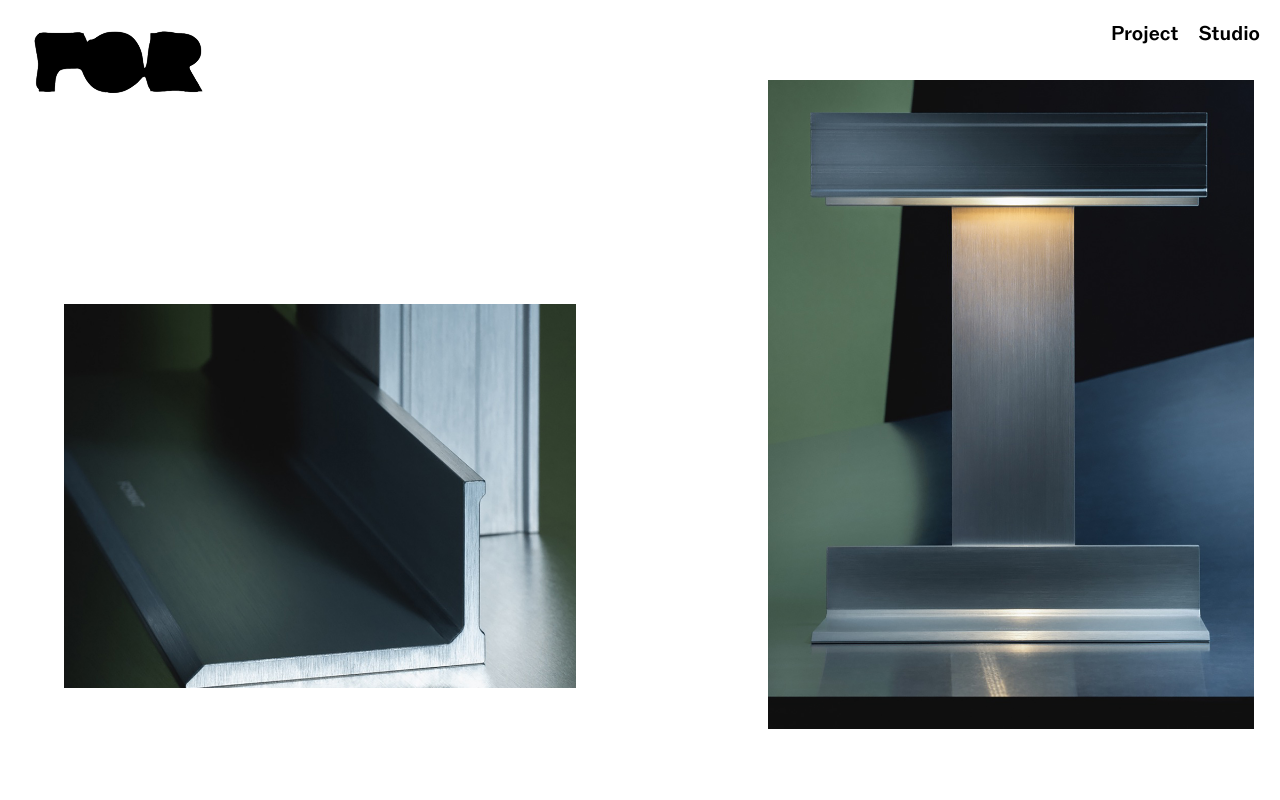
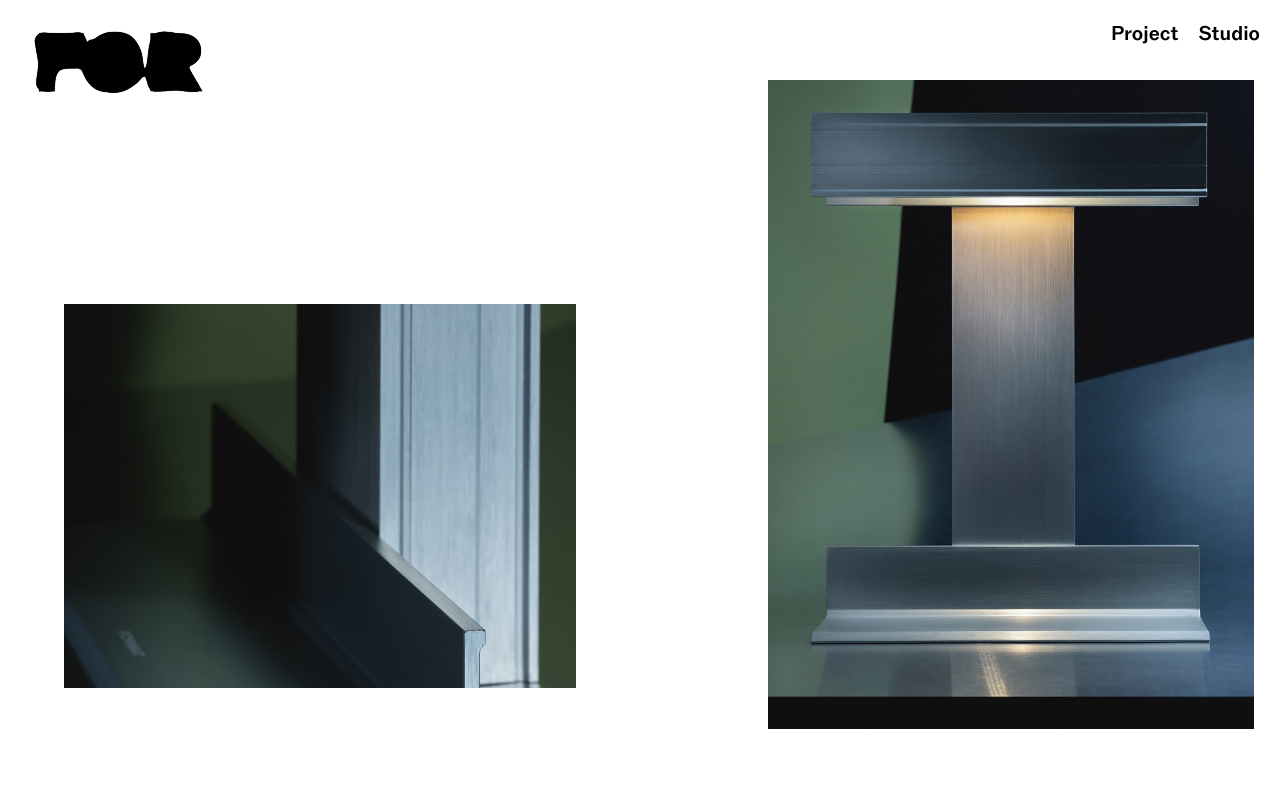
Before and after one commit to fshwanjun/SCHEME.Forgroup, a Next.js app: page /project in a window 1280 px wide. Shown: the top 800 px of the page. Built offline with nearby package versions, Linux system fonts and the light colour scheme.

Commit message:
#1 인터랙션 업데이트트

```diff
--- a/src/components/HoverDistortImage.tsx
+++ b/src/components/HoverDistortImage.tsx
@@ -4,7 +4,6 @@ import React, { useCallback, useEffect, useId, useRef } from 'react';
 
 export default function HoverDistortImage({
   src,
-  alt = '',
   className,
   aspectRatio,
   distortionScale = 200, // strength of distortion
--- a/src/components/ImageCard.tsx
+++ b/src/components/ImageCard.tsx
@@ -2,6 +2,7 @@
 
 import React from 'react';
 import HoverDistortImage from './HoverDistortImage';
+import Image from 'next/image';
 
 export default function ImageCard({
   projectId,
@@ -51,12 +52,13 @@ export default function ImageCard({
       preserveAspect="xMidYMid slice"
     />
   ) : (
-    <img
+    <Image
       src={src}
-      alt=""
+      alt="Image"
+      width={100}
+      height={100}
       className="block h-auto w-full object-cover"
       draggable={false}
-      style={{ aspectRatio: computedAspect }}
     />
   );
 
--- a/src/components/LogoInline.tsx
+++ b/src/components/LogoInline.tsx
@@ -1,6 +1,5 @@
 'use client';
 
-import { cn } from '@/lib/utils';
 import { useEffect, useState, useMemo } from 'react';
 
 // SVG 마크업을 전역적으로 캐싱하여 재로드 방지
@@ -10,7 +9,6 @@ export default function LogoInline({
   src = '/header.svg',
   width = 300,
   height = 200,
-  playTrigger,
 }: {
   src?: string;
   width?: number;
```
